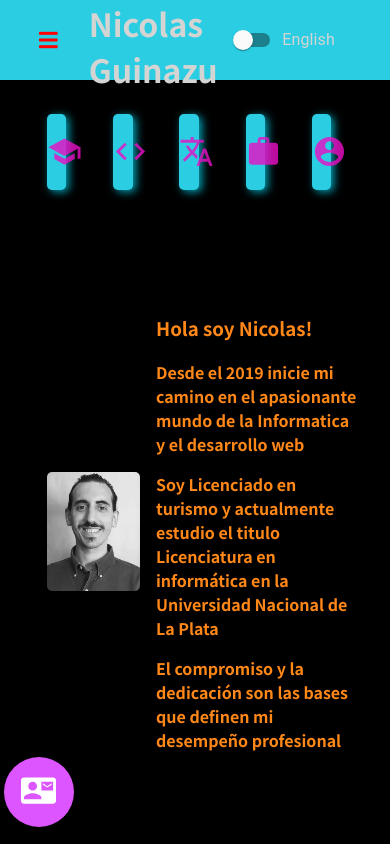
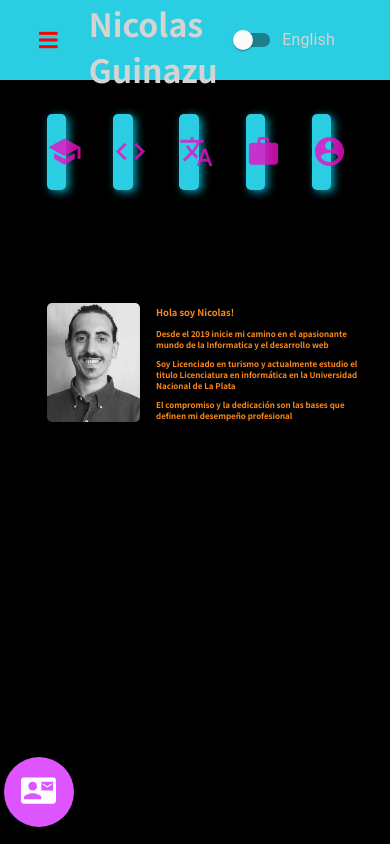
Before and after one commit to nicolasGuinazu/personal-website, a React (Create React App) app: page / in a window 390 px wide. Both pictures are taken after a click on the icon 329 px from the left and 151 px from the top of the page. Built offline with nearby package versions, Linux system fonts and the light colour scheme.

Commit message:
started adding media queries  to resize font in mobile version

```diff
--- a/src/components/SubCards/Bio.module.css
+++ b/src/components/SubCards/Bio.module.css
@@ -31,3 +31,9 @@
   color: rgb(255, 136, 24);
 }
  */
+
+@media (min-width:320px) and (max-width: 425px) {
+  .texto{
+    font-size: 0.5rem;
+  }
+}
```
